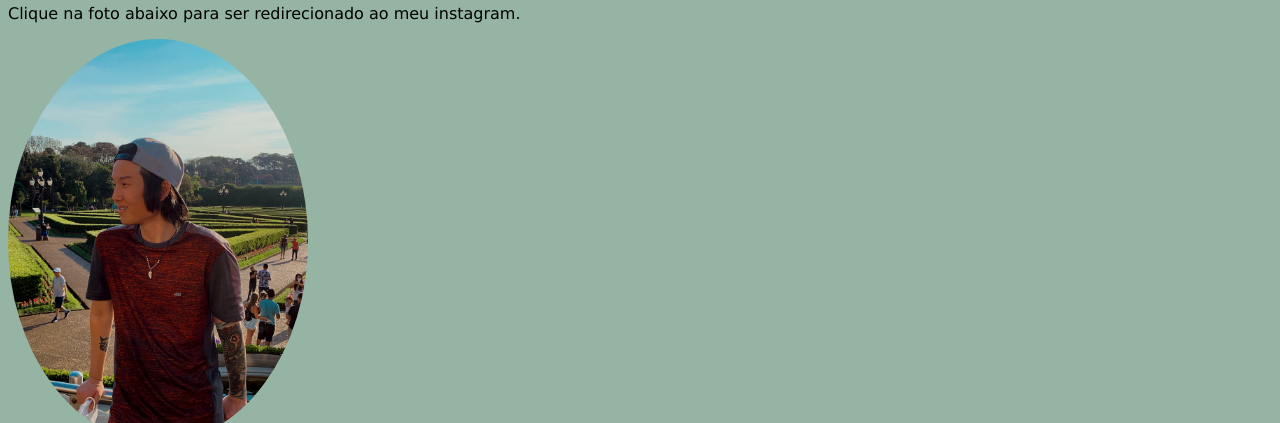
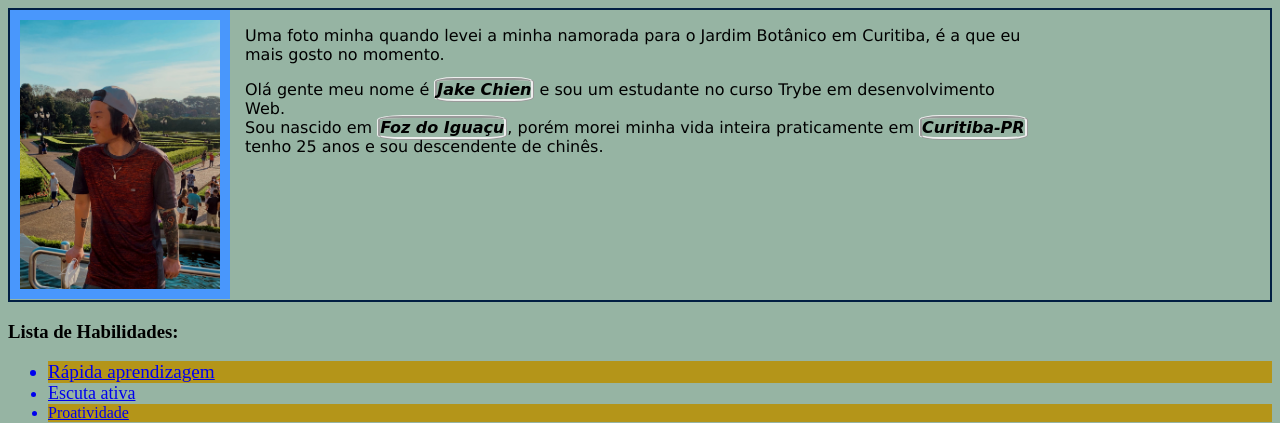
Before and after one commit to jaketheman96/jaketheman96.github.io, a plain HTML site: page index.html in a window 1280 px wide. Shown: the part 77-500 px from the top of the page. Drawn offline with Linux system fonts and the light colour scheme.

Commit message:
Atualizaçao do portifolio

```diff
--- a/index.html
+++ b/index.html
@@ -1,97 +1,52 @@
 <!DOCTYPE html>
 <html lang="pt-br">
     <head>
-    <style>
-        h1, p {
-            font-family: Verdana, Geneva, Tahoma, sans-serif;
-        }
-        body {
-            background-color: rgb(150, 180, 163);
-        }
-        #foto {
-            border-radius: 100%;
-        }
-        .text {
-            border-style: ridge;
-            border-radius: 20%;
-            font-family: cursive;
-        }
-        .habilidade1 {
-            font-size: larger;
-        }
-        .habilidade2 {
-            font-size: large;
-        }
-        .habilidade3 {
-            font-size: medium;
-        }
-        .habilidade4 {
-            font-size: small;
-        }
-        img {
-            border-radius: 100%;
-        }
-        </style>
         <meta charset="UTF-8">
         <title>Sobre mim</title>
+        <link rel="stylesheet" href="style.css">
     </head>
     <body>
-        <h1>Jake Chien</h1>
-        <p>
-            Clique na foto abaixo para ser redirecionado ao meu instagram.
-        </p>
+        <h1 class="bloco">Jake Chien</h1>
+        <div class="bloco1 bloco">
         <a href="https://www.instagram.com/jakechien/" target="_blank">
-            <img src="./jake.jpg" alt="Foto de Jake" width="300px" id="foto">
+                <img src="./jake.jpg" alt="Foto de Jake" id="foto">
         </a>
+        <div class="descrição">
         <p>
             Uma foto minha quando levei a minha namorada para o Jardim Botânico em Curitiba, é a que eu mais gosto no momento.
         </p>
         <p>
             Olá gente meu nome é <strong class="text"><i>Jake Chien</strong></i> e sou um estudante no curso Trybe em desenvolvimento Web.
             <br>
-            Sou nascido em <strong class="text"><i>Foz do Iguaçu</strong></i>, porém morei minha vida inteira praticamente em <i><strong class="text">Curitiba-PR</strong></i> tenho 25 anos e sou descendente de chinês.
+            Sou nascido em <!-- <span>utilizar inline parar usar o class ou id</span> --><strong class="text"><i>Foz do Iguaçu</strong></i>, porém morei minha vida inteira praticamente em <i><strong class="text">Curitiba-PR</strong></i> tenho 25 anos e sou descendente de chinês.
         </p>
+        </div>
+        </div>
         <h3>
             Lista de Habilidades:
         </h3>
-        <ol>
-            <a href="#habilidade1" class="habilidade1"><li>Rápida aprendizagem</li></a>
-            <a href="#habilidade2" class="habilidade2"><li>Escuta ativa</li></a>
-            <a href="#habilidade3" class="habilidade3"><li>Proatividade</li></a>
-            <a href="#habilidade4" class="habilidade4"><li>Fácil comunicação</li></a>
-        </ol>
+        <ul class="impares">
+            <a href="#habilidade1" class="habilidade11"><li class="impar">Rápida aprendizagem</li></a>
+            <a href="#habilidade2" class="habilidade21"><li>Escuta ativa</li></a>
+            <a href="#habilidade3" class="habilidade31 impares"><li class="impar">Proatividade</li></a>
+            <a href="#habilidade4" class="habilidade41"><li>Fácil comunicação</li></a>
+        </ul>
         <a href="#foto">Minha foto aqui</a>
-        <p id="habilidade1">
+<!--         <p id="habilidade1">
+            Habilidade 1
             <img src="aprendizagem.jpg" alt="Foto da aprendizagem" width="150px">
-        <br>
-            Habilidade 1
+        <p id="habilidade2">
+            Habilidade 2
+            <img src="escutaativa.png" alt="Foto da escuta ativa" width="150px">
         </p>
-        <br>
-        <br>
-        <br>
-        <br>
-        <p id="habilidade2">
-            <img src="escutaativa.png" alt="Foto da escuta ativa" width="150px">
-        <br>
-            Habilidade2
+
+        <p id="habilidade3">
+            Habilidade 3
+            <img src="proatividade.jpg" alt="Foto da proatividade" width="150px">
         </p>
-        <br>
-        <br>
-        <br>
-        <br>
-        <p id="habilidade3">
-            <img src="proatividade.jpg" alt="Foto da proatividade" width="150px">
-        <br>
-            Habilidade 3
-        </p>
-        <br>
-        <br>
-        <br>
-        <br>
         <p id="habilidade4">
+            Habilidade 4
             <img src="comunicacao.jpg" alt="Foto da comunicação" width="150px">
-        <br>
-            Habilidade 4
-        </p>z
+        </p> -->
     </body>
 </html>
--- /dev/null
+++ b/style.css
@@ -0,0 +1,74 @@
+h1, p {
+    font-family: Verdana, Geneva, Tahoma, sans-serif;
+}
+
+body {
+    background-color: rgb(150, 180, 163);
+}
+
+.text {
+    border-style: ridge;
+    border-radius: 20%;
+    font-family: cursive;
+}
+
+.habilidade11 {
+    font-size: larger;
+}
+
+.habilidade21 {
+    font-size: large;
+}
+
+.habilidade31 {
+    font-size: medium;
+}
+
+.habilidade41 {
+    font-size: small;
+}
+
+img {
+    border-radius: 0%;
+    width: 200px;
+    float: left;
+    padding: 10px;
+}
+
+#foto {
+    background-color: rgb(73, 151, 252);
+}
+
+/* .bloco1 { *deixar com scroll
+    width: 65%;
+    height: 300px;
+    overflow-y: auto;
+    overflow-x: auto;
+} */
+
+.bloco1 {
+    display: block;
+    vertical-align: top;
+    height: 290px;
+}
+
+.bloco {
+    border: 2px solid rgb(1, 31, 66);
+    position: relative;
+}
+
+h1 {
+    text-align: center;
+}
+
+.descrição {
+    position: absolute;
+    text-align: left;
+    width: 63%;
+    left: 235px;
+    padding-right: 20px;
+}
+
+.impar {
+    background: #b49519;
+}
```
